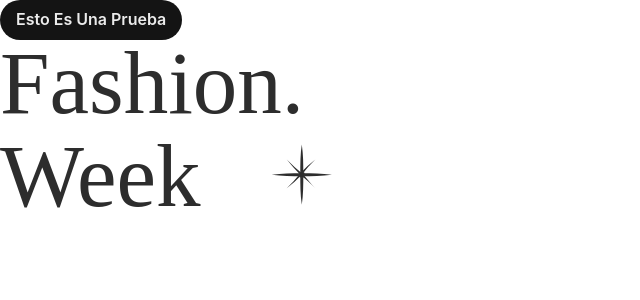
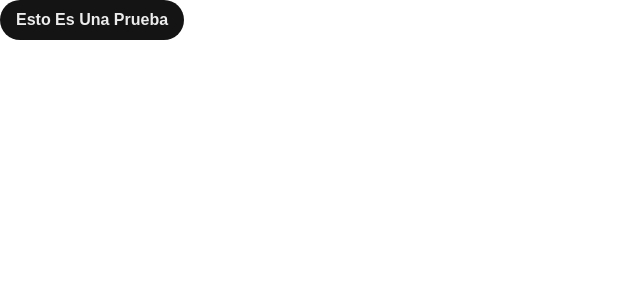
Before and after one commit to DrHeinz11/FashionWeek, a React (Vite) app: page / in a window 1280 px wide. Shown: the top 300 px of the page, without its empty margins (0-640 px from the left). Built offline with nearby package versions, Linux system fonts and the light colour scheme.

Commit message:
V1.3.2(Font)

```diff
--- a/package.json
+++ b/package.json
@@ -11,6 +11,8 @@
     "@chakra-ui/react": "^2.2.1",
     "@emotion/react": "^11.9.3",
     "@emotion/styled": "^11.9.3",
+    "@fontsource/poppins": "^4.5.8",
+    "@fontsource/yeseva-one": "^4.5.9",
     "framer-motion": "^6.3.15",
     "react": "^18.0.0",
     "react-dom": "^18.0.0",
--- a/src/App.jsx
+++ b/src/App.jsx
@@ -1,10 +1,8 @@
 import Cta from "./components/Cta";
-import { Logo, Orbit, Star, Circles } from "./components/export";
 function App() {
   return (
     <div>
       <Cta copy={"Esto es una prueba"} />
-      <Logo color="primary" />
     </div>
   );
 }
--- /dev/null
+++ b/src/theme.jsx
@@ -0,0 +1,10 @@
+import { extendTheme } from '@chakra-ui/react'
+
+const theme = extendTheme({
+  fonts: {
+    heading: `'Yeseva One', sans-serif`,
+    body: `'Poppins', sans-serif`,
+  },
+})
+
+export default theme
```
Also changed, not shown: src/main.jsx (+9 -8 lines), 1 other file (tests, documents, lock files or other folders).
